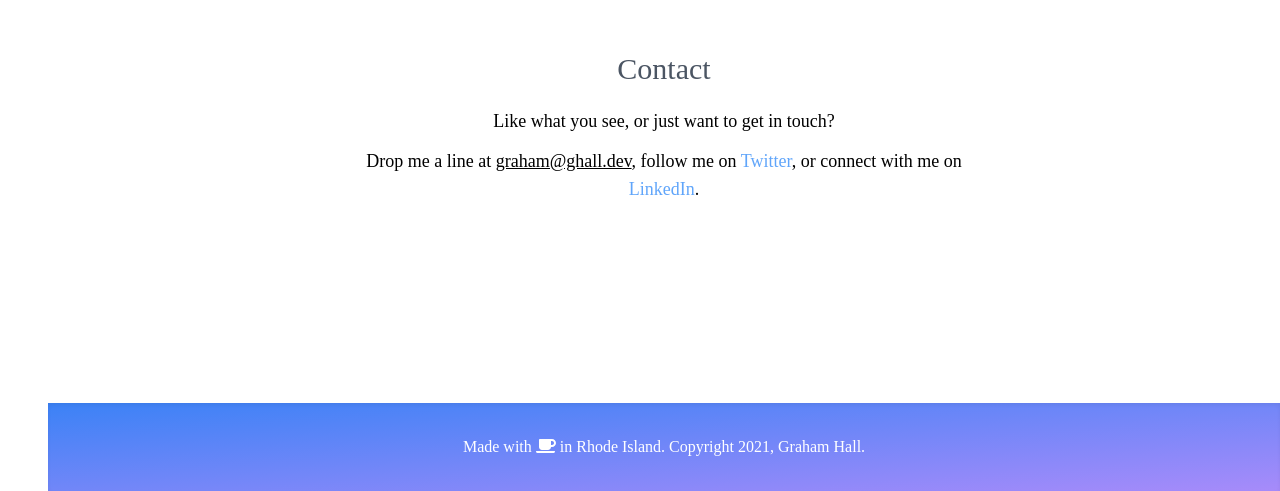
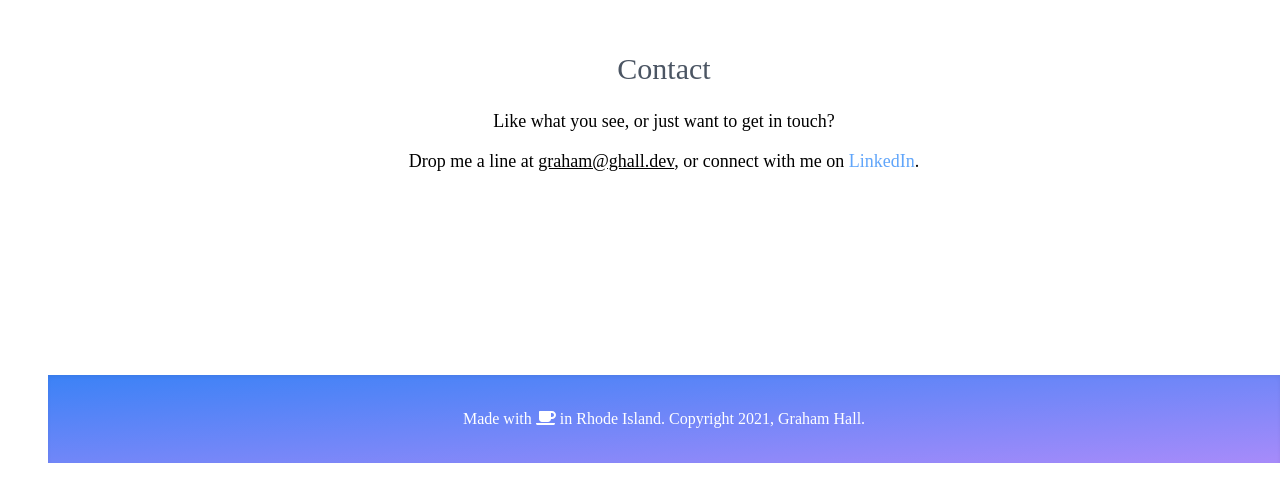
Before and after one commit to ghall89/react-portfolio, a React (Create React App) app: page / in a window 1280 px wide. Shown: the part 4421-4912 px from the top of the page. After the commit the page ends 4884 px from the top, so only its background shows below. Built offline with nearby package versions, Linux system fonts and the light colour scheme.

Commit message:
removed twitter

```diff
--- a/src/Components/Contact.js
+++ b/src/Components/Contact.js
@@ -8,16 +8,7 @@ const Contact = () => {
 				<p className="m-3">Like what you see, or just want to get in touch?</p>
 				<p className="m-3">
 					Drop me a line at <span className="underline">graham@ghall.dev</span>,
-					follow me on{' '}
-					<a
-						className="text-blue-400 hover:text-blue-600"
-						href="https://twitter.com/ohHeyItsGraham"
-						target="_blank"
-						rel="noreferrer"
-					>
-						Twitter
-					</a>
-					, or connect with me on{' '}
+					or connect with me on{' '}
 					<a
 						className="text-blue-400 hover:text-blue-600"
 						href="https://www.linkedin.com/in/ghalldev/"
```
